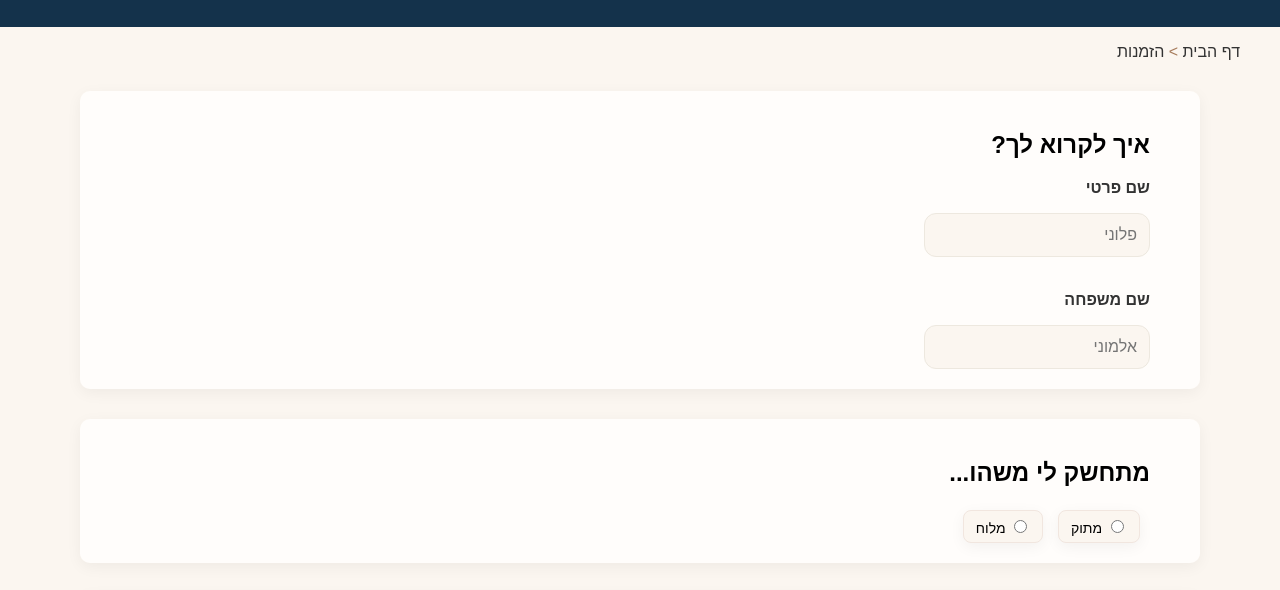
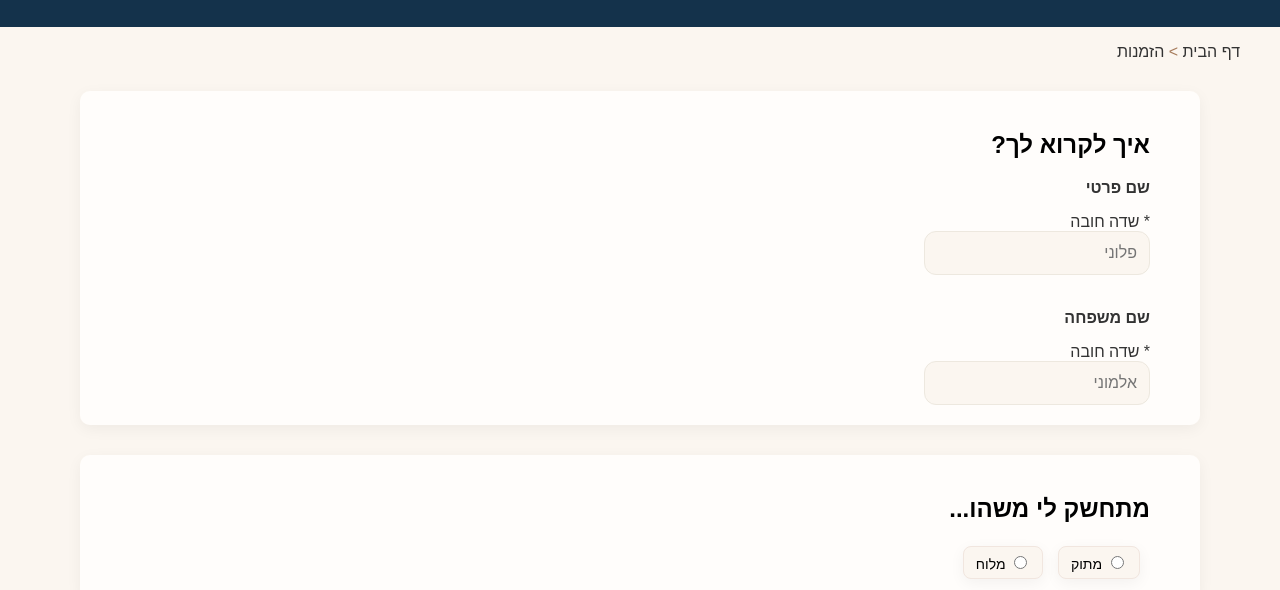
Before and after one commit to shiraZack/BulkaOS, a plain HTML site: page orders.html in a window 1280 px wide. Shown: the part 205-795 px from the top of the page. Drawn offline with Linux system fonts and the light colour scheme; a web font is replaced by a local one.

Commit message:
Update orders.html

```diff
--- a/orders.html
+++ b/orders.html
@@ -58,8 +58,10 @@
         <fieldset>
             <h2>איך לקרוא לך?</h2>
             <h3>שם פרטי</h3>
+            <p>* שדה חובה</p>
                 <input type="text" id="fName" class="name" placeholder="פלוני" oninput="activateBtn()"> <br/>
             <h3>שם משפחה</h3>
+             <p>* שדה חובה</p>
                 <input type="text" id="lName" class="name" placeholder="אלמוני" oninput="activateBtn()">
         </fieldset>
 
```
